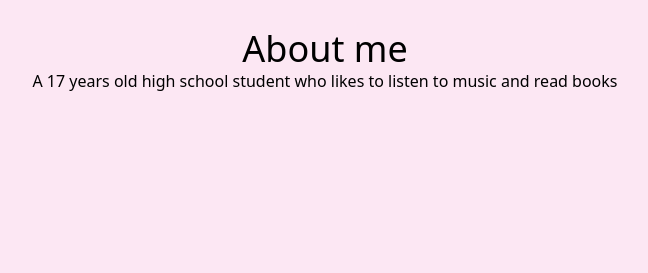
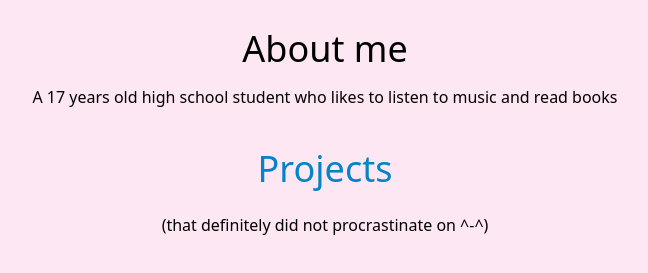
Before and after one commit to Habiba0906/my-portfolio, a plain HTML site: page index.html in a window 1280 px wide. Shown: the part 427-700 px from the top of the page, without its empty margins (315-963 px from the left). Drawn offline with nearby package versions, Linux system fonts and the light colour scheme.

Commit message:
add 'Projects' section

```diff
--- a/index.html
+++ b/index.html
@@ -12,7 +12,10 @@
 		<img src = 'https://encrypted-tbn0.gstatic.com/images?q=tbn:ANd9GcSoEOEhdvfBkGOJDAGI6z4WNYeeewAzaVax-zA6ANG2PQ&s=10' alt= 'silly cat' class ="w-64 rounded-lg shadow-g mx-auto" />
 
 		<h2 class ="mt-8 text-4xl">About me</h2>
-		<p class= "mb-4">A 17 years old high school student who likes to listen to music and read books</p>
+		<p class= "py-4">A 17 years old high school student who likes to listen to music and read books</p>
+
+        <h2 class="text-4xl text-sky-600 py-6">Projects</h2>
+        <p>(that definitely did not procrastinate on ^-^)</p>
 
 
 
```
